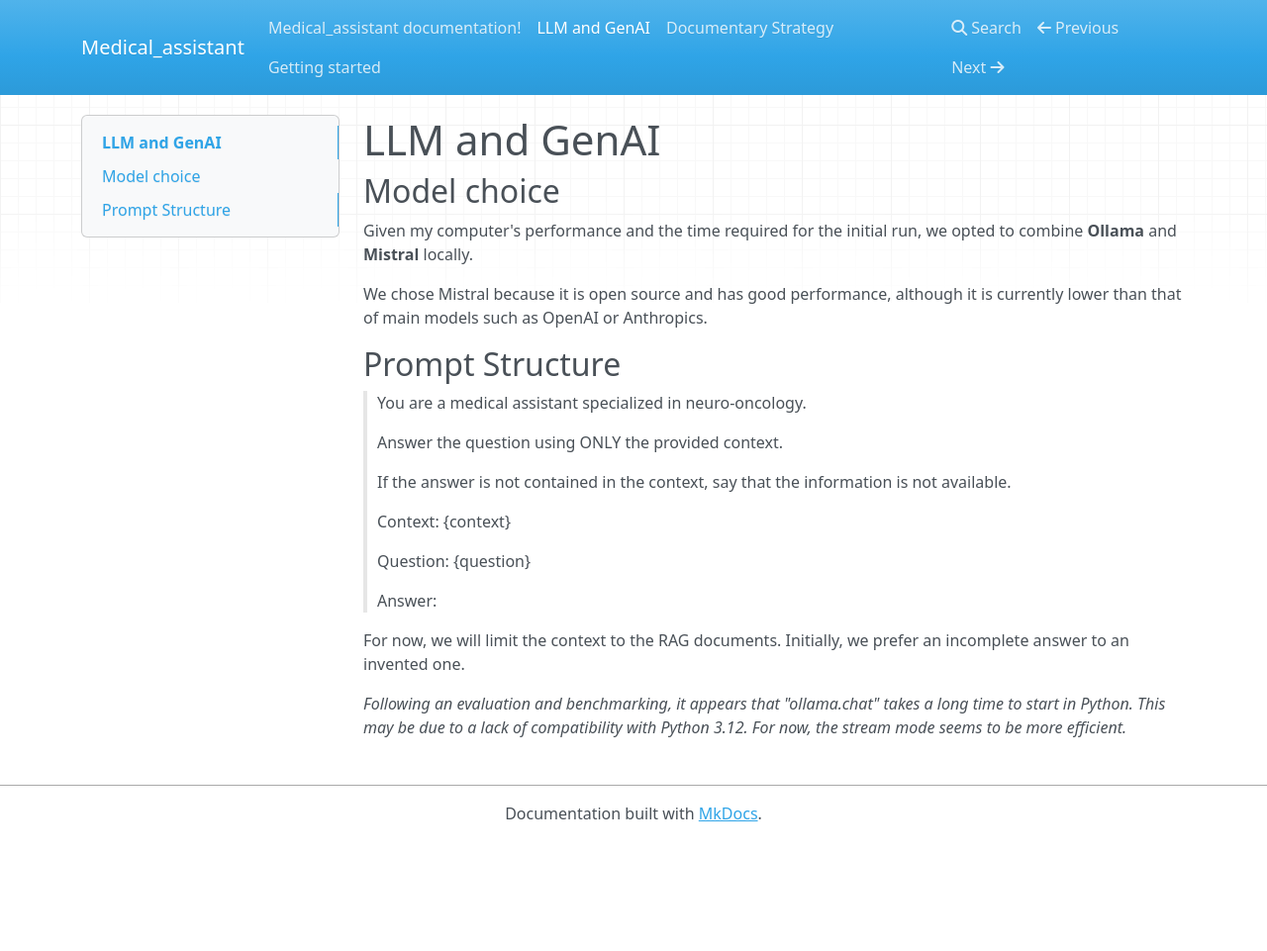
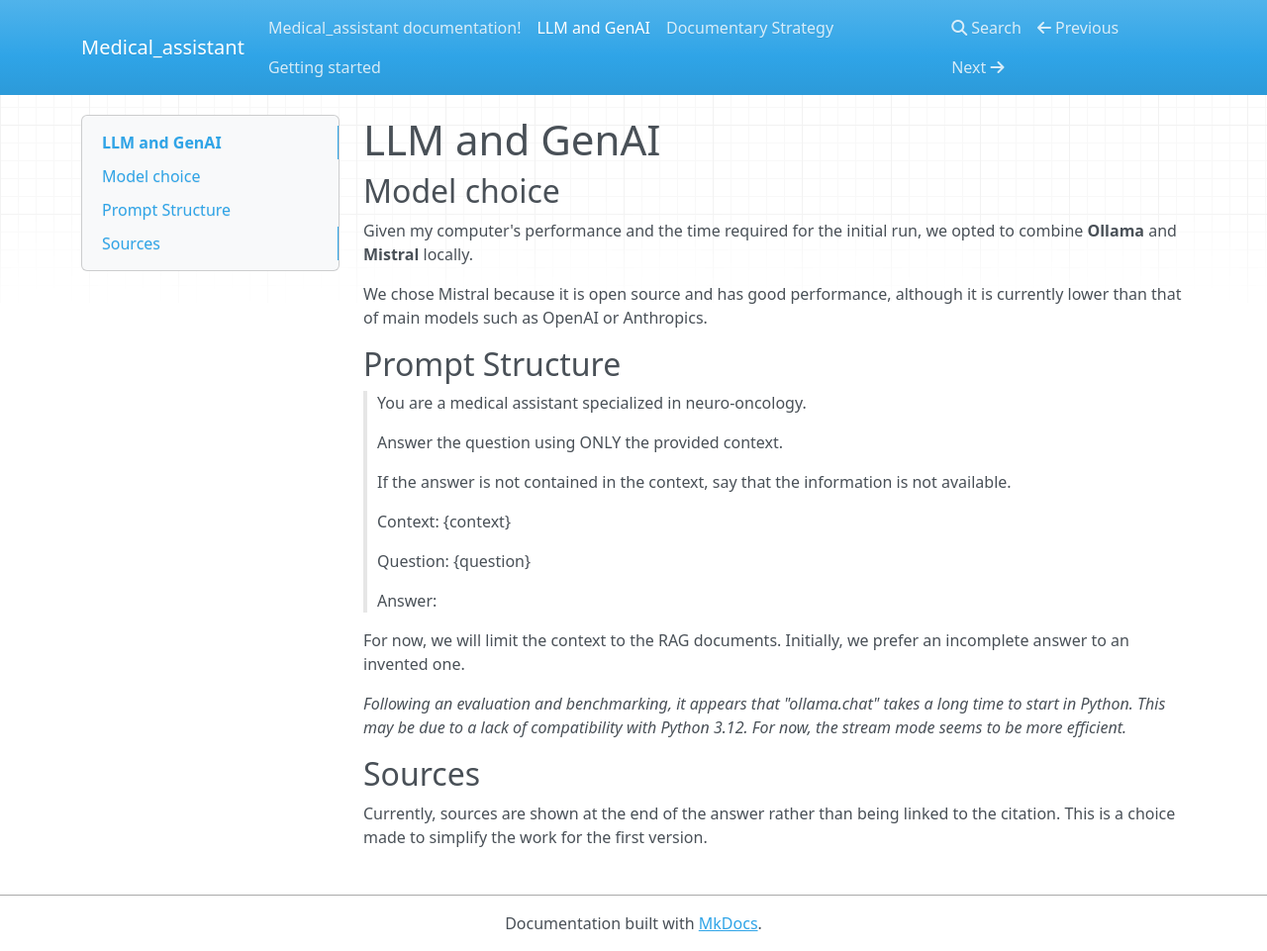
Before and after one commit to Jeremy-Duval-PhD/Medical_assistant, an MkDocs documentation site: the page built from docs/docs/LLM__genAI.md, in a window 1280 px wide and 961 px high. Shown: the whole window at 99% size. Built offline with MkDocs 1.6.1, drawn with Linux system fonts in a browser that asks for light colours; nearby versions of some CDN libraries.

Commit message:
Notebook 6 end

```diff
--- a/docs/docs/LLM__genAI.md
+++ b/docs/docs/LLM__genAI.md
@@ -26,3 +26,7 @@ We chose Mistral because it is open source and has good performance, although it
 For now, we will limit the context to the RAG documents. Initially, we prefer an incomplete answer to an invented one.
 
 *Following an evaluation and benchmarking, it appears that "ollama.chat" takes a long time to start in Python. This may be due to a lack of compatibility with Python 3.12. For now, the stream mode seems to be more efficient.*
+
+## Sources
+
+Currently, sources are shown at the end of the answer rather than being linked to the citation. This is a choice made to simplify the work for the first version.
```
Also changed, not shown: docs/docs/documentary_strategy.md (+1 -1 lines), 1 other file.
